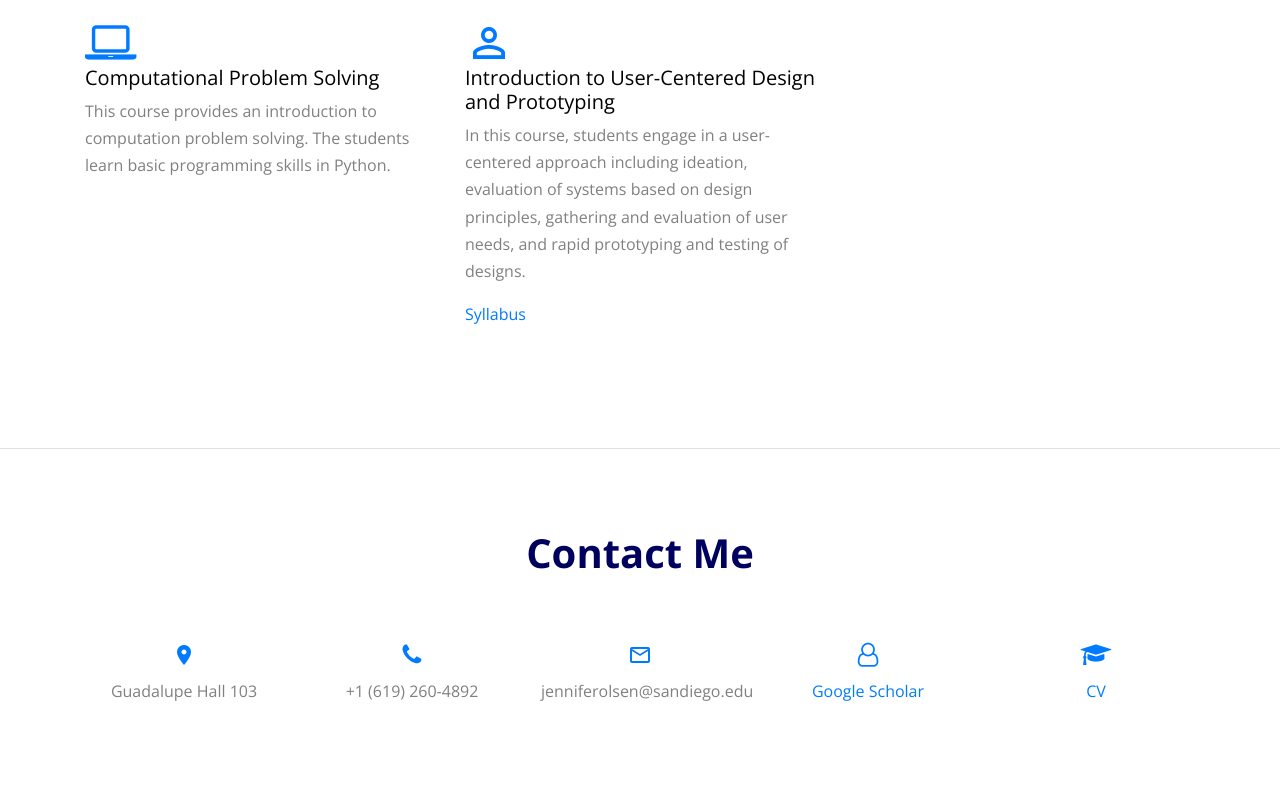
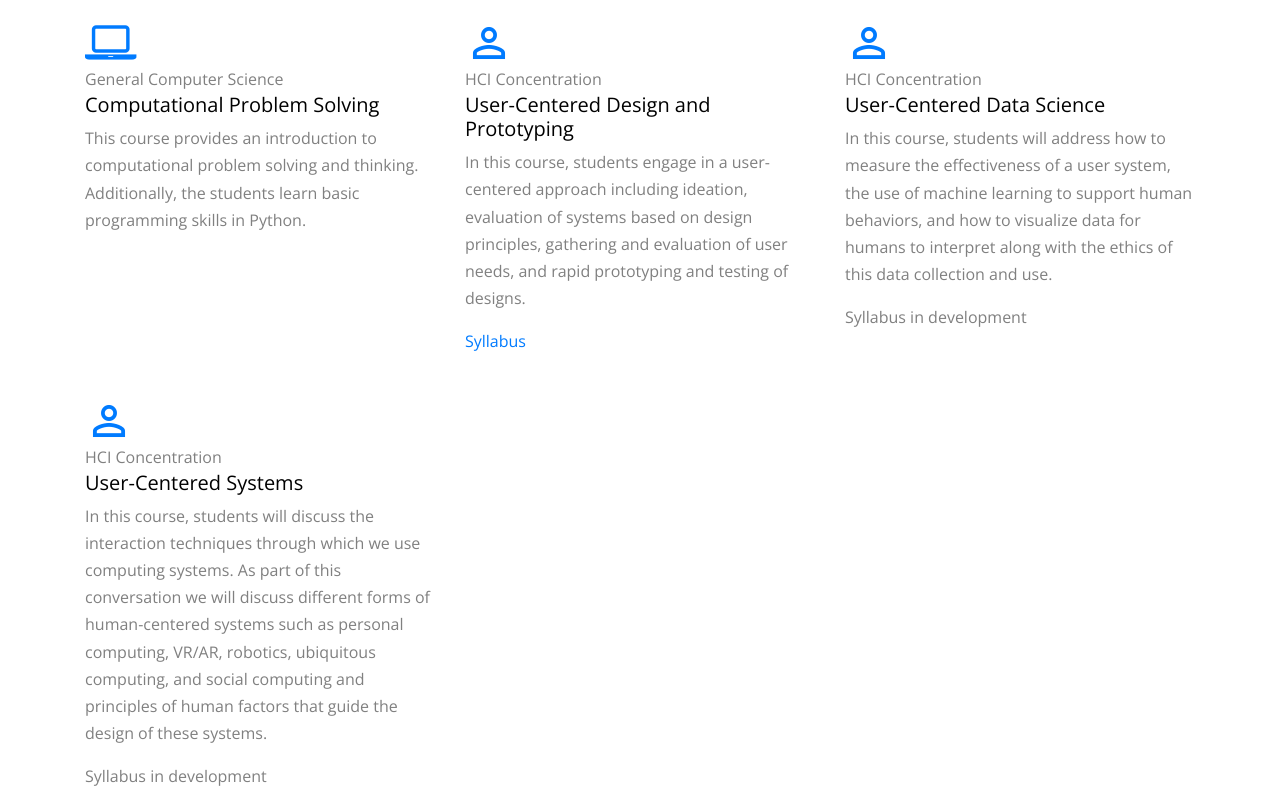
Before and after one commit to jkolsen/jkolsen.github.io, a plain HTML site: page index.html in a window 1280 px wide. Shown: the part 2260-3070 px from the top of the page. Drawn offline with nearby package versions, Linux system fonts and the light colour scheme; a script that the page names is missing; files whose address does not match are found by name.

Commit message:
added new courses

```diff
--- a/index.html
+++ b/index.html
@@ -269,24 +269,43 @@
         <div class="row align-items-stretch">
           <div class="col-md-6 col-lg-4 mb-4 mb-lg-4" data-aos="fade-up">
             <div class="unit-4">
-              <div class="unit-4-icon mr-4"><span class="text-primary icon-laptop"></span></div>
+              <div class="unit-4-icon mr-4"><span class="text-primary icon-laptop"></span>General Computer Science</div>
               <div>
                 <h3>Computational Problem Solving</h3>
-                <p>This course provides an introduction to computation problem solving. The students learn basic programming skills in Python.</p>
+                <p>This course provides an introduction to computational problem solving and thinking. Additionally, the students learn basic programming skills in Python.</p>
               </div>
             </div>
           </div>
           <div class="col-md-6 col-lg-4 mb-4 mb-lg-4" data-aos="fade-up" data-aos-delay="100">
             <div class="unit-4">
-              <div class="unit-4-icon mr-4"><span class="text-primary icon-person_outline"></span></div>
+              <div class="unit-4-icon mr-4"><span class="text-primary icon-person_outline"></span>HCI Concentration</div>
               <div>
-                <h3>Introduction to User-Centered Design and Prototyping</h3>
+                <h3>User-Centered Design and Prototyping</h3>
                 <p>In this course, students engage in a user-centered approach including ideation, evaluation of systems based on design principles, gathering and evaluation of user needs, and rapid prototyping and testing of designs.</p>
                 <p><a href="files/comp494-fa20-syllabus.pdf">Syllabus</a></p>
               </div>
             </div>
           </div>
-
+          <div class="col-md-6 col-lg-4 mb-4 mb-lg-4" data-aos="fade-up" data-aos-delay="100">
+            <div class="unit-4">
+              <div class="unit-4-icon mr-4"><span class="text-primary icon-person_outline"></span>HCI Concentration</div>
+              <div>
+                <h3>User-Centered Data Science</h3>
+                <p>In this course, students will address how to measure the effectiveness of a user system, the use of machine learning to support human behaviors, and how to visualize data for humans to interpret along with the ethics of this data collection and use.</p>
+                <p>Syllabus in development</p>
+              </div>
+            </div>
+          </div>
+          <div class="col-md-6 col-lg-4 mb-4 mb-lg-4" data-aos="fade-up" data-aos-delay="100">
+            <div class="unit-4">
+              <div class="unit-4-icon mr-4"><span class="text-primary icon-person_outline"></span>HCI Concentration</div>
+              <div>
+                <h3>User-Centered Systems</h3>
+                <p>In this course, students will discuss the interaction techniques through which we use computing systems. As part of this conversation we will discuss different forms of human-centered systems such as personal computing, VR/AR, robotics, ubiquitous computing, and social computing and principles of human factors that guide the design of these systems.</p>
+                <p>Syllabus in development</p>
+              </div>
+            </div>
+          </div>
         </div>
       </div>
     </section>
```
